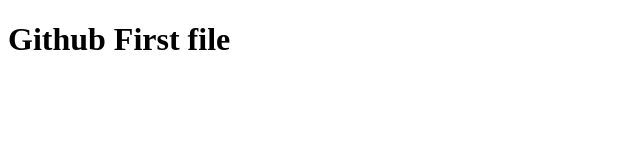
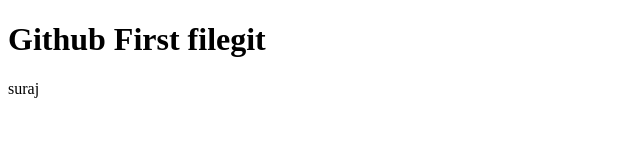
Before and after one commit to Sk-23-05-2000/myProject, a plain HTML site: page index.html in a window 1280 px wide. Shown: the whole page, without its empty margins (0-640 px from the left). Drawn offline with Linux system fonts and the light colour scheme.

Commit message:
second time index .html commited

```diff
--- a/index.html
+++ b/index.html
@@ -1,7 +1,8 @@
 <!DOCTYPE html>
 
 <body>
-    <h1>Github First file</h1>
+    <h1>Github First filegit </h1>
+    <p>suraj</p>
 </body>
 
 </html>
```
Also changed, not shown: two.html (added).
